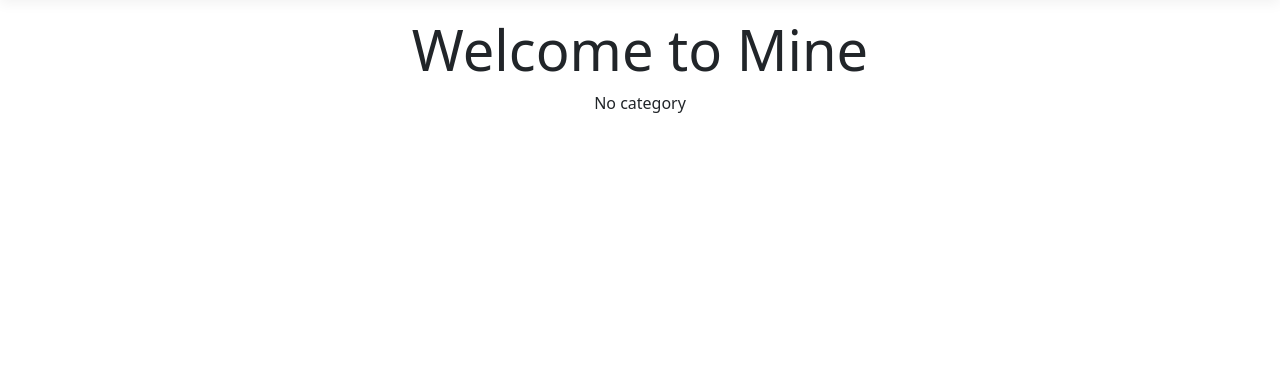
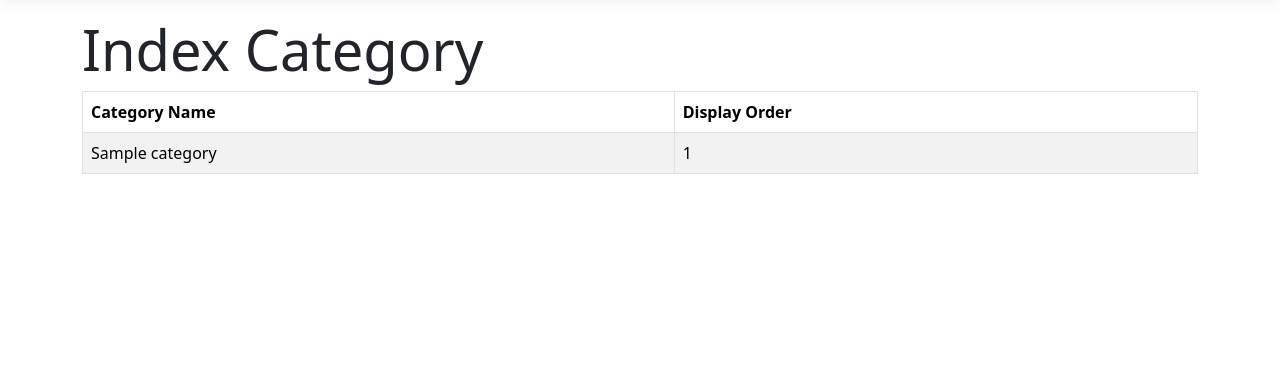
Before and after one commit to HenryAnyiam/BulkBookApp-Django, a Django app: page / in a window 1280 px wide. Shown: the part 57-430 px from the top of the page. Run offline with Django 5.2, Linux system fonts and the light colour scheme; tables that the repository leaves empty hold one stand-in row (values such as "Sample post"); some libraries are stand-ins or nearby versions.

Commit message:
Display categories

```diff
--- a/templates/index.html
+++ b/templates/index.html
@@ -1,12 +1,25 @@
 {% extends './base.html' %}
 
 {% block body %}
-<div class="text-center">
-    <h1 class="display-4">Welcome to Mine</h1>
-    {% if category %}
-    <p>There is {{ category|length }} category</p>
-    {% else %}
-    <p>No category</p>
-    {% endif %}
-</div>
+<h1 class="display-4">Index Category</h1>
+{% if categories %}
+<table class="table table-bordered table-striped">
+    <thead>
+        <tr>
+            <th>Category Name</th>
+            <th>Display Order</th>
+        </tr>
+    </thead>
+    <tbody>
+        {% for category in categories %}
+            <tr>
+                <td>{{ category.name }}</td>
+                <td>{{ category.display_order }}</td>
+            </tr>
+        {% endfor %}
+    </tbody>
+</table>
+{% else %}
+<p>No category</p>
+{% endif %}
 {% endblock %}
```
